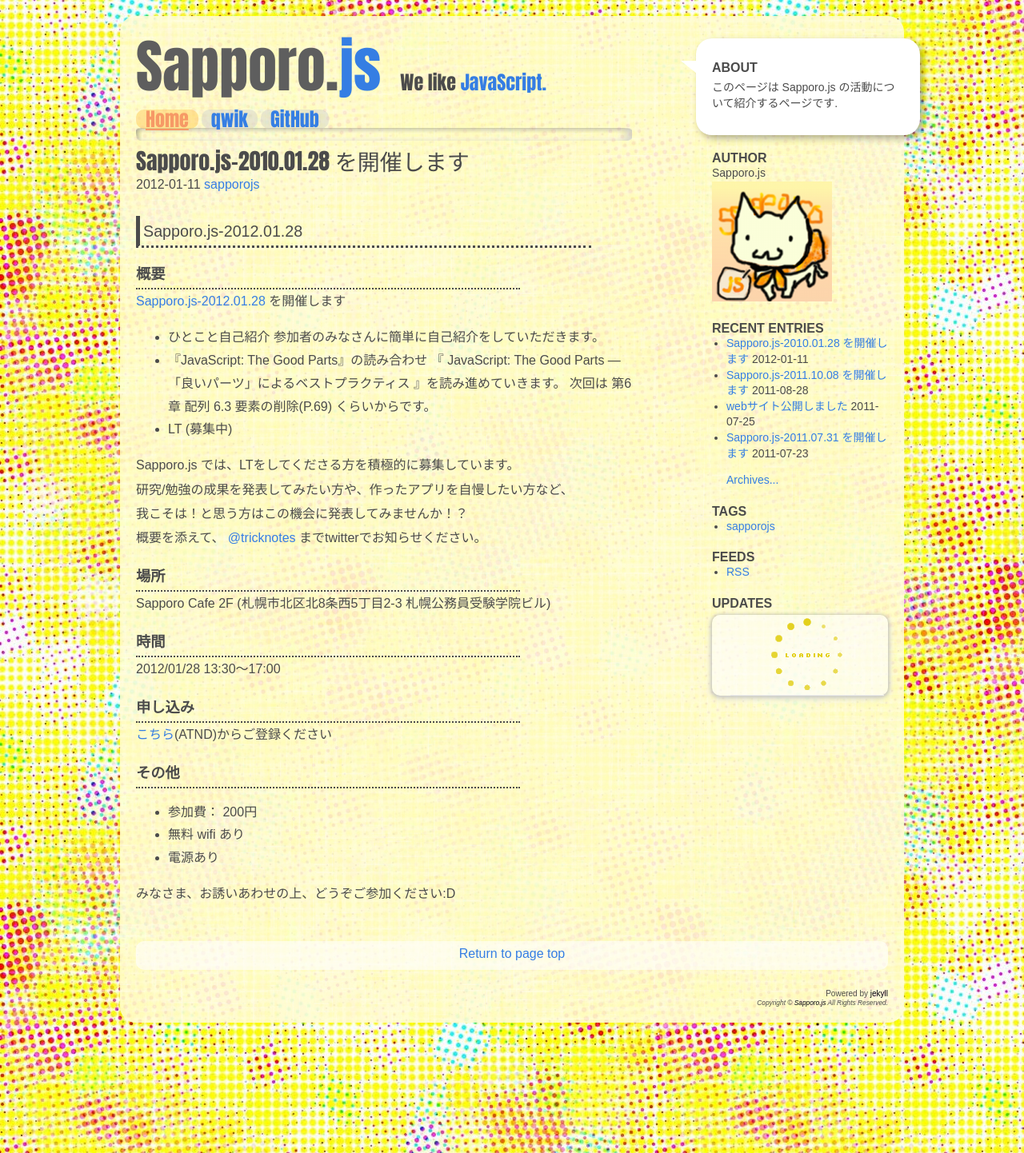
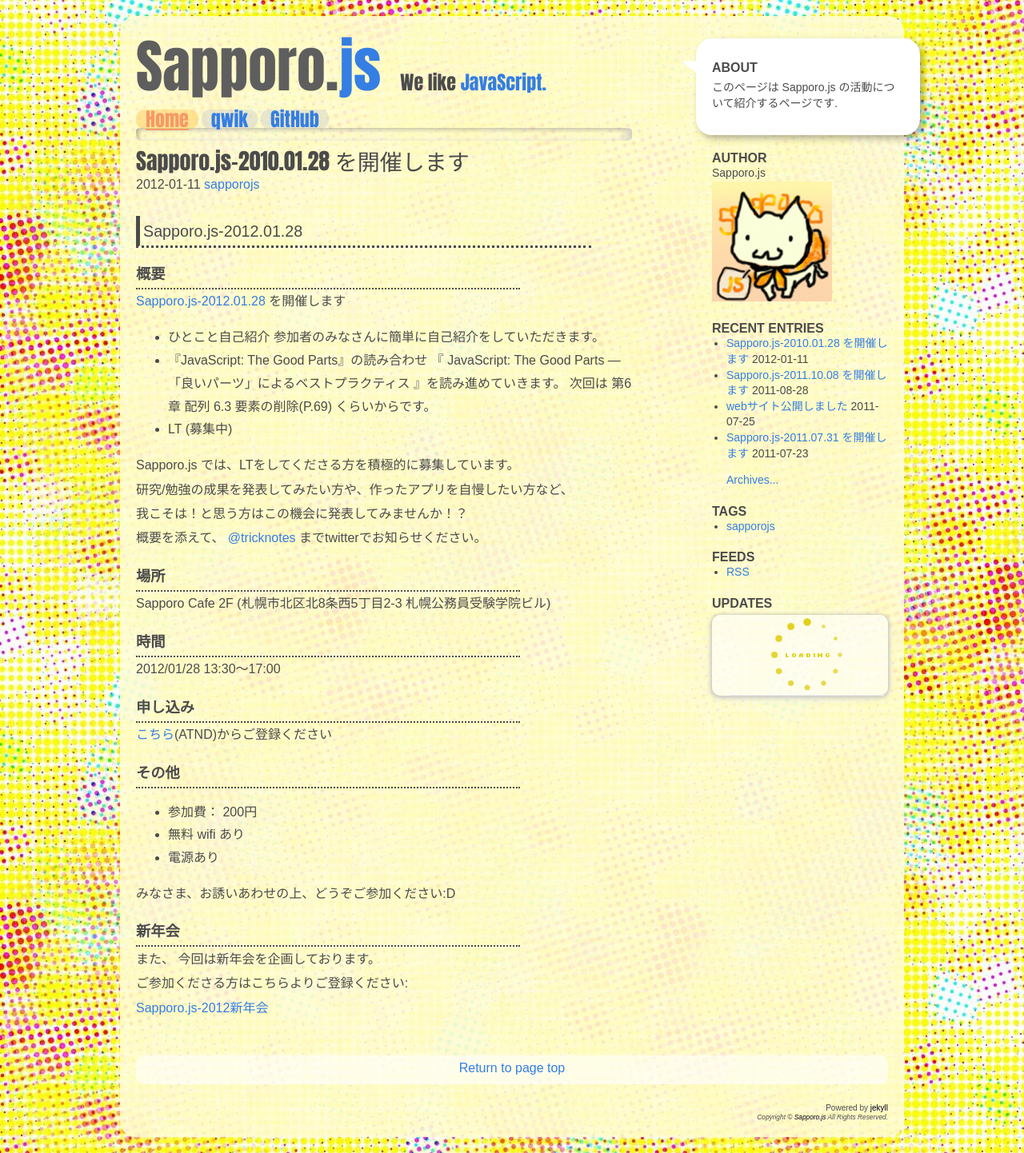
Before and after one commit to sapporojs/sapporojs.org, a Jekyll site: the page built from news/_posts/2012-01-11-sapporo.js-2012.01.28.md, in a window 1280 px wide. Shown: the whole page at 80% size. Built offline with Jekyll 4.4.1, drawn with Linux system fonts in a browser that asks for light colours; Markdown is read by kramdown in place of the engine named in the settings.

Commit message:
add party info

```diff
--- a/news/_posts/2012-01-11-sapporo.js-2012.01.28.md
+++ b/news/_posts/2012-01-11-sapporo.js-2012.01.28.md
@@ -44,3 +44,11 @@ Sapporo Cafe 2F (札幌市北区北8条西5丁目2-3 札幌公務員受験学院
 * 電源あり
 
 みなさま、お誘いあわせの上、どうぞご参加ください:D
+
+### 新年会
+
+また、 今回は新年会を企画しております。
+
+ご参加くださる方はこちらよりご登録ください:
+
+[Sapporo.js-2012新年会](http://atnd.org/events/24649)
```
